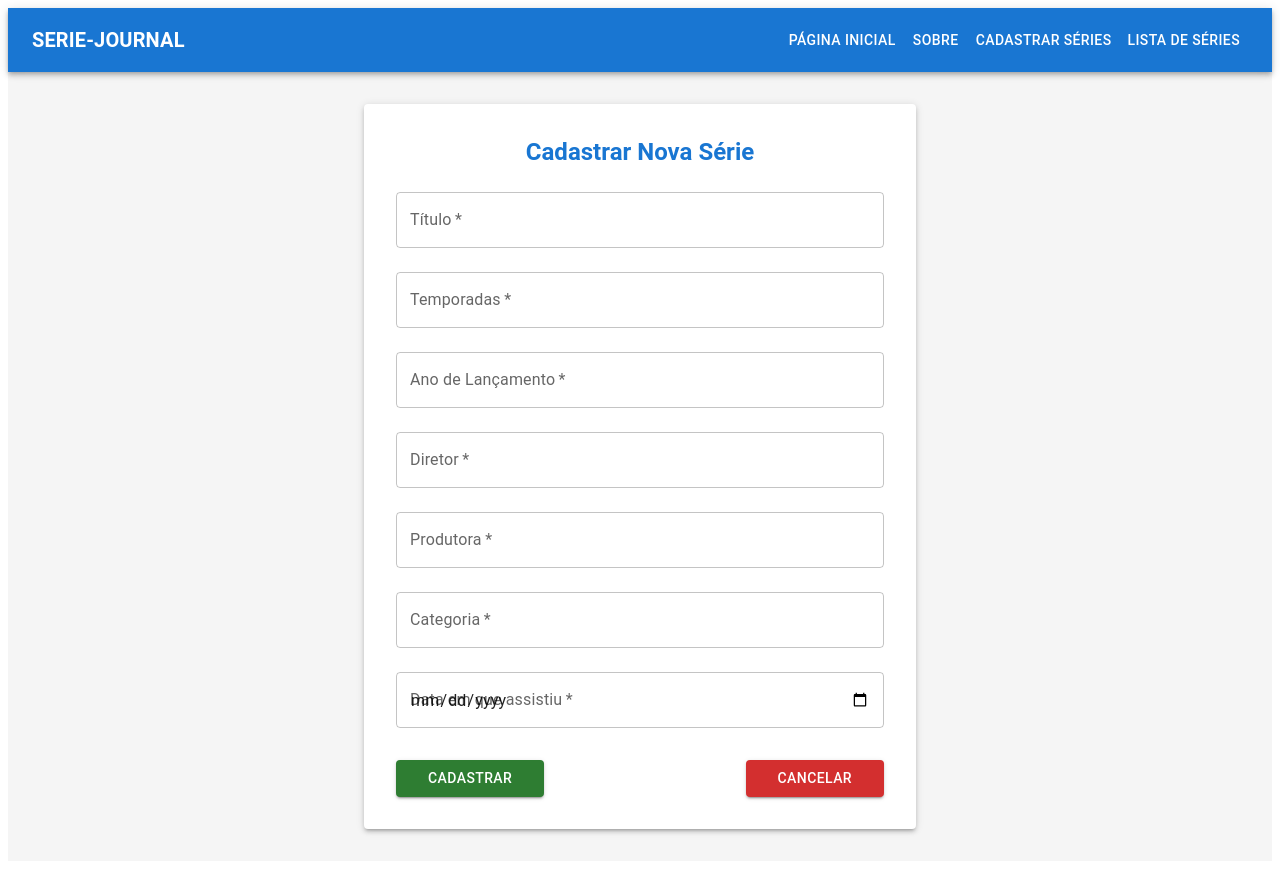
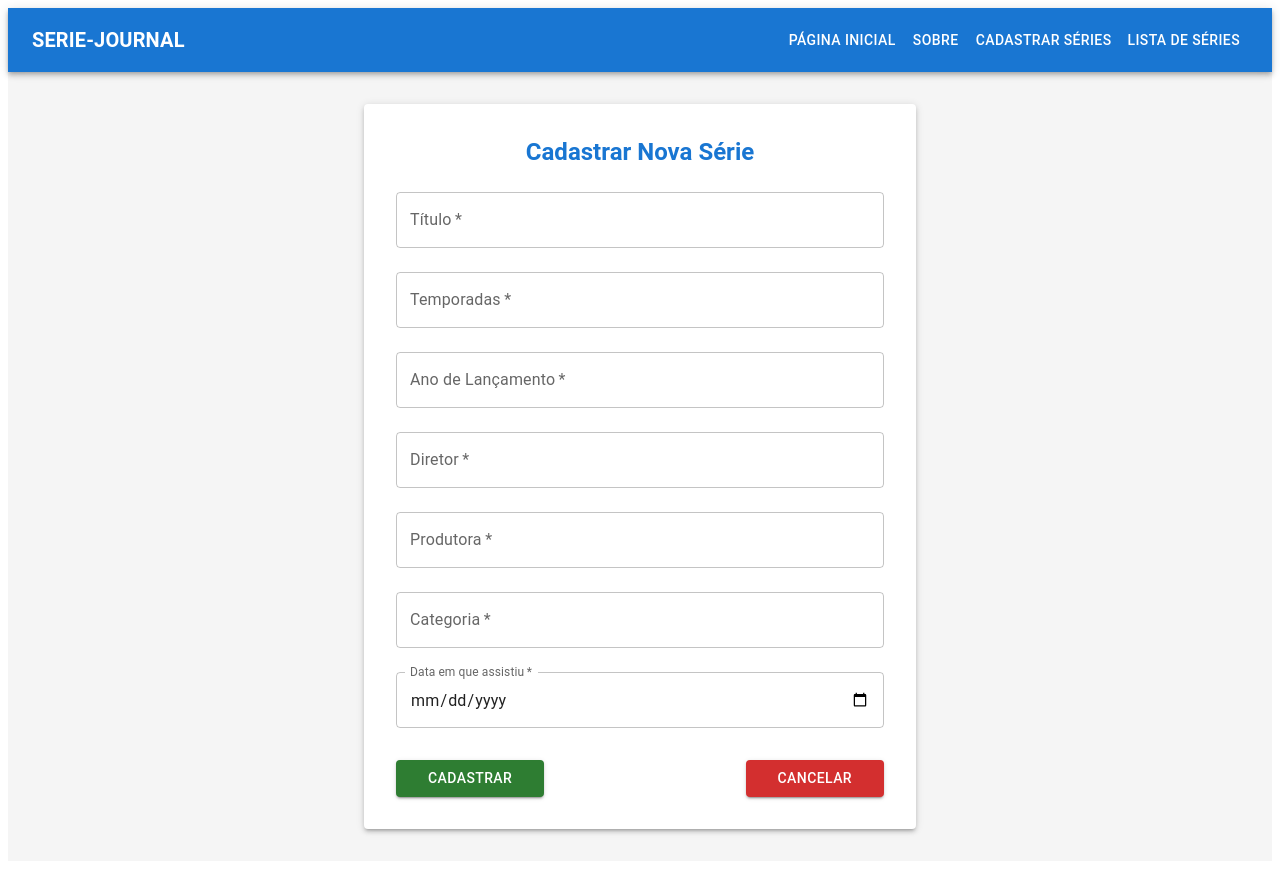
Before and after one commit to GHFacchini/serie-journal, a React (Vite) app: page /cadastrar in a window 1280 px wide. Built offline with nearby package versions, Linux system fonts and the light colour scheme.

Commit message:
Fix: ensure date field label shrinks correctly using slotProps

```diff
--- a/src/components/SerieForm/index.jsx
+++ b/src/components/SerieForm/index.jsx
@@ -156,6 +156,7 @@ function SerieForm() {
             name="dataAssistido"
             type="date"
             InputLabelProps={{ shrink: true }}
+            slotProps={{ inputLabel: { shrink: true } }}
             value={formData.dataAssistido}
             onChange={handleChange}
           />
```
